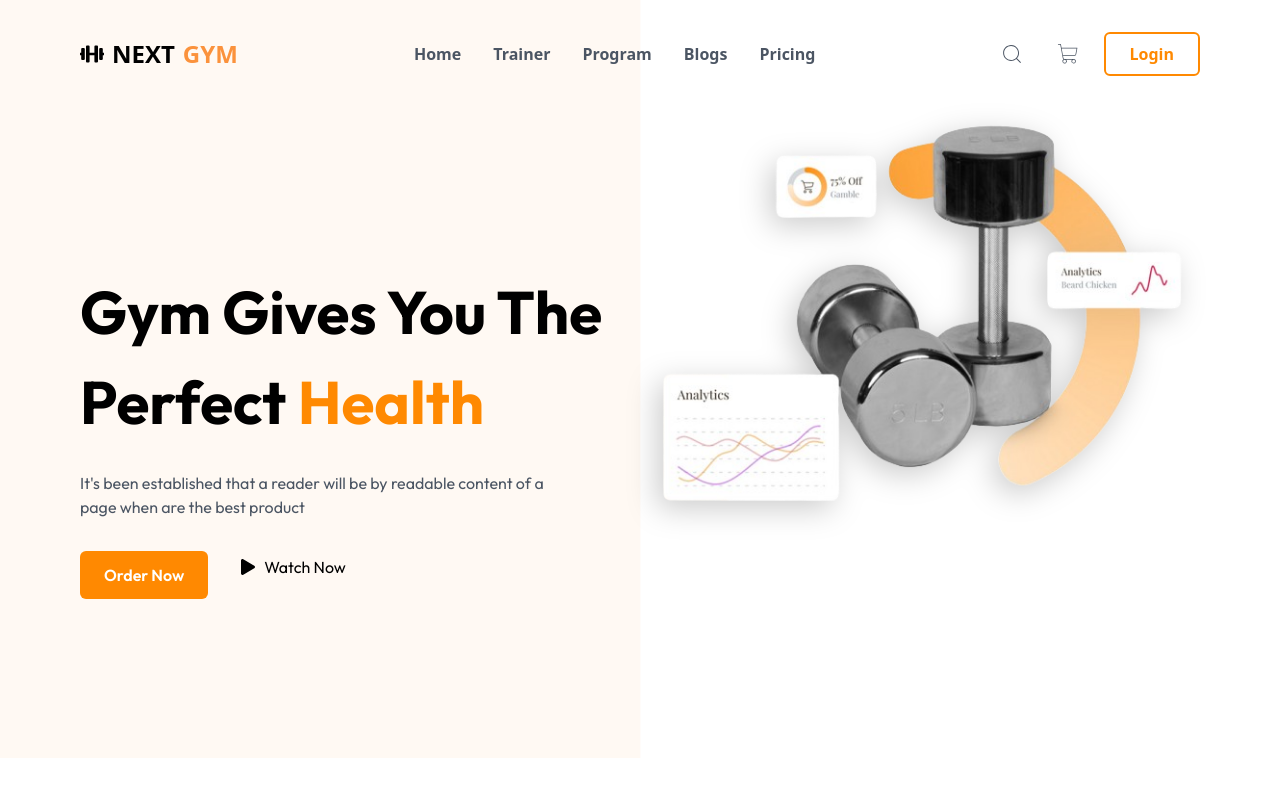
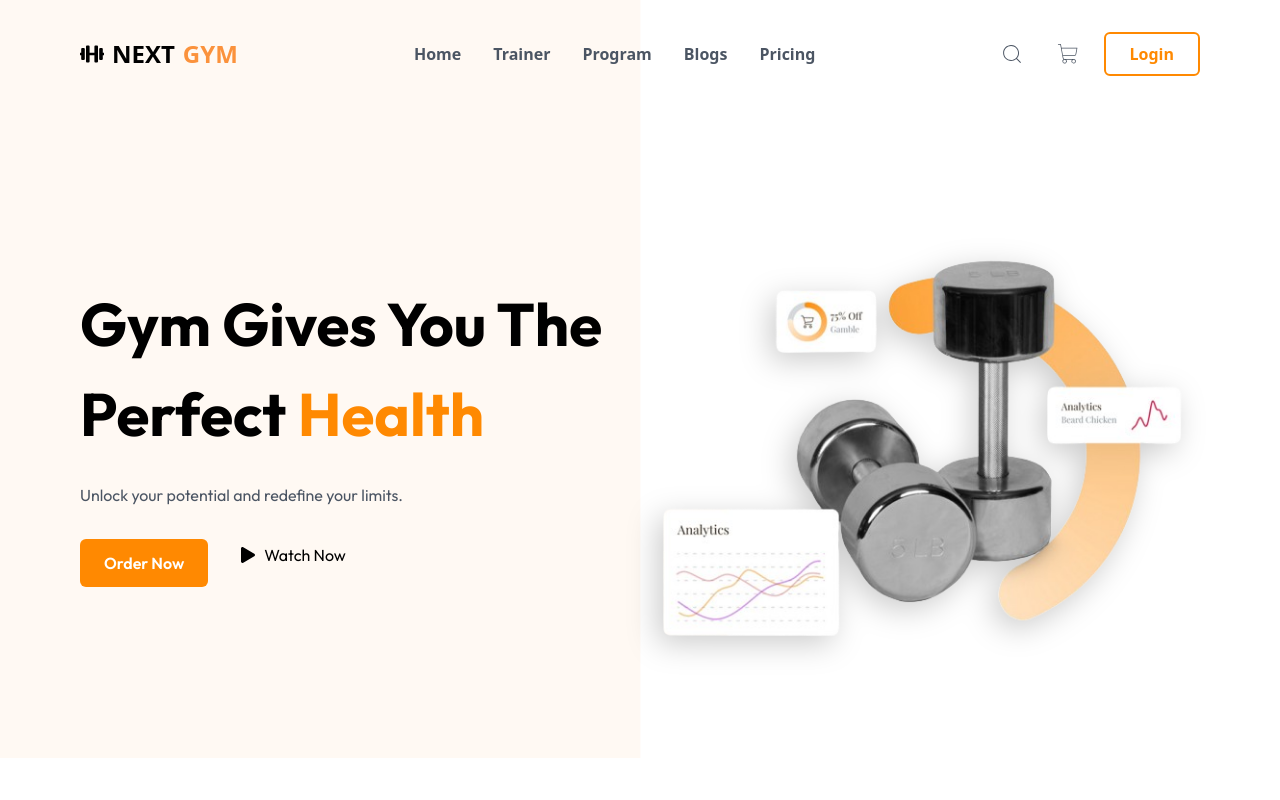
Before and after one commit to Semilore317/gym-website, a React (Vite) app: page / in a window 1280 px wide. Shown: the top 800 px of the page. Built offline with nearby package versions, Linux system fonts and the light colour scheme.

Commit message:
perfercted animations for hero and equipment sections

```diff
--- a/src/components/Equipment/Equipment.jsx
+++ b/src/components/Equipment/Equipment.jsx
@@ -2,7 +2,9 @@ import React from 'react';
 import { GrYoga } from 'react-icons/gr';
 import { MdFitnessCenter } from "react-icons/md";
 import { FaRunning } from 'react-icons/fa';
-//import motion from 'framer-motion';
+import { motion } from 'framer-motion';
+import {SlideLeft} from "../../utility/animation.js"
+import {FadeUp} from "../../utility/animation.js";
 
 const EquipmentData = [
     {
@@ -44,11 +46,15 @@ const Equipment = () => {
                     {
                         EquipmentData.map((item) =>{
                             return (
-                                <div className="space-y-4 p-6 bg-[#fbfbfb] hover:bg-white rounded-xl hover:shadow">
+                                <motion.div variants={FadeUp(item.delay)}
+                                            initial={{y:100, opacity:0}}
+                                            animate="visible"
+                                            key={item.id}
+                                            className="space-y-4 p-6 bg-[#fbfbfb] hover:bg-white rounded-xl hover:shadow-[0_0_22px_0_rgba(0,0,0,0.15)]">
                                     <div className="text-4xl text-secondary">{item.icon}</div>
                                     <p className="text-2xl font-semibold">{item.title}</p>
                                     <p className="text-gray-500">{item.desc}</p>
-                                </div>
+                                </motion.div>
                             )
                         })
                     }
--- a/src/components/Hero/Hero.jsx
+++ b/src/components/Hero/Hero.jsx
@@ -1,6 +1,8 @@
 import React from "react";
 import {FaPlay} from "react-icons/fa";
 import HeroImg from "../../assets/dumbell.png"
+import {motion} from "framer-motion";
+import {SlideRight} from "../../utility/animation.js"
 
 const Hero = () => {
     return<>
@@ -9,16 +11,24 @@ const Hero = () => {
                 {/*Brand Info*/}
                 <div className="flex flex-col justify-center py-14 md:py-0 font-outfit">
                     <div className="text-center md:text-left space-y-6">
-                        <h1 className="text-5xl lg:text-6xl font-bold leading-relaxed xl:leading-normal">
+                        <motion.h1 variants={SlideRight(0.3)}
+                                    initial="hidden"
+                                   animate="visible"
+                                   className="text-5xl lg:text-6xl font-bold leading-relaxed xl:leading-normal">
                             Gym Gives You The Perfect {" "}
                             <span className="text-primary">Health</span>
-                        </h1>
-                        <p className="text-gray-600 xl:max-w-[500px]">
-                            It's been established that a reader will be by readable content of a page when are the best
-                            product
-                        </p>
+                        </motion.h1>
+                        <motion.p variants={SlideRight(0.8)}
+                                  initial="hidden"
+                                  animate="visible"
+                                  className="text-gray-600 xl:max-w-[500px]">
+                            Unlock your potential and redefine your limits.
+                        </motion.p>
                         {/*Button Section*/}
-                        <div className="flex justify-center items-center gap-8 md:justify-start !mt-4">
+                        <motion.div variants={SlideRight(1.5)}
+                                    initial="hidden"
+                                    animate="visible"
+                                    className="flex justify-center items-center gap-8 md:justify-start !mt-4">
                             <button className="primary-btn flex items-center gap-2 mt-4">
                                 {" "}
                                 Order Now
@@ -27,12 +37,15 @@ const Hero = () => {
                                 <FaPlay />
                                 Watch Now
                             </button>
-                        </div>
+                        </motion.div>
                     </div>
                 </div>
                 {/*Hero Image*/}
-                <div>
-                    <img src={HeroImg} alt="" className="w-[350px] md:w-[550px] xl:w-[700px] drop-shadow"/>
+                <div className="flex justify-center items-center gap-8 md:justify-start md:mt-8">
+                    <motion.img initial={{opacity: 0, x: 500, rotate: 90}}
+                                animate={{opacity:1, x:0, rotate: 0}}
+                                transition={{duration: 0.8}}
+                                src={HeroImg} alt="" className="w-[350px] md:w-[550px] xl:w-[700px] drop-shadow"/>
                 </div>
             </div>
         </section>
--- a/src/components/Navbar/Navbar.jsx
+++ b/src/components/Navbar/Navbar.jsx
@@ -37,7 +37,9 @@ const Navbar = () =>{
                     <button className="text-2xl hover:bg=primary hover:text-secondary rounded-full p-2 duration-200">
                         <PiShoppingCartThin/>
                     </button>
-                    <button className="hover:bg-primary text-primary font-semibold hover:text-white rounded-md border-2 border-primary px-6 py-2 duration-200 hidden md:block">Login</button>
+                    <button className=" hover:px-5 hover:py-1 rounded-md border-2 border-primary px-6 py-2 duration-200 hidden md:block">
+                        <p className="text-primary font-semibold hover:text-white">Login</p>
+                    </button>
                 </div>
                 {/*Mobile hamburger Menu section*/}
                     <div className="cursor-pointer p-5 lg:hidden" onClick={() => setOpen(!open)}>
--- /dev/null
+++ b/src/utility/animation.js
@@ -0,0 +1,50 @@
+export const FadeUp = (delay) => {
+    return{
+        hidden:{
+            opacity: 0,
+            y:100,
+        },
+        visible:{
+            opacity:1,
+            y:0,
+            transition:{
+                duration:1,
+                delay:delay
+            }
+        }
+    }
+}
+
+export const SlideLeft = (delay) => {
+    return{
+        hidden:{
+            opacity: 0,
+            x:100,
+        },
+        visible:{
+            opacity:1,
+            x:0,
+            transition:{
+                duration:1,
+                delay:delay
+            }
+        }
+    }
+}
+
+export const SlideRight = (delay) => {
+    return{
+        hidden:{
+            opacity: 0,
+            x: -100,
+        },
+        visible:{
+            opacity:1,
+            x:0,
+            transition:{
+                duration:1,
+                delay:delay
+            }
+        }
+    }
+}
```
Also changed, not shown: src/components/Banner/Banner.jsx (added).
